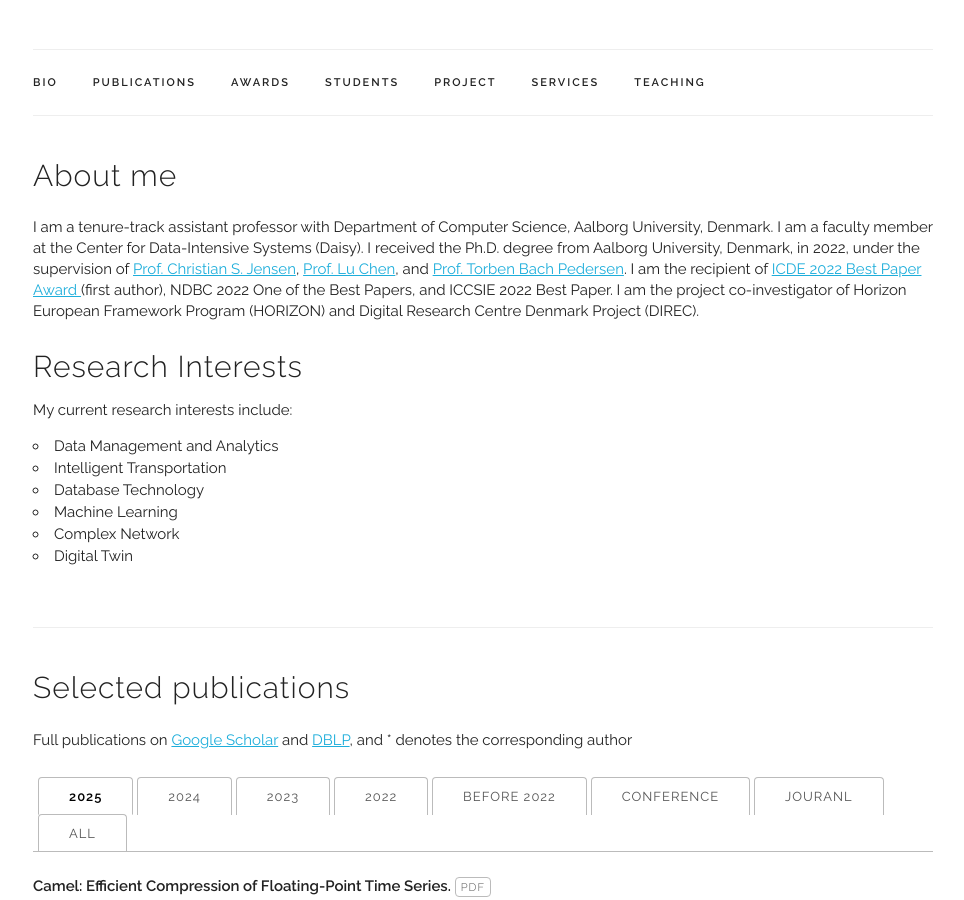
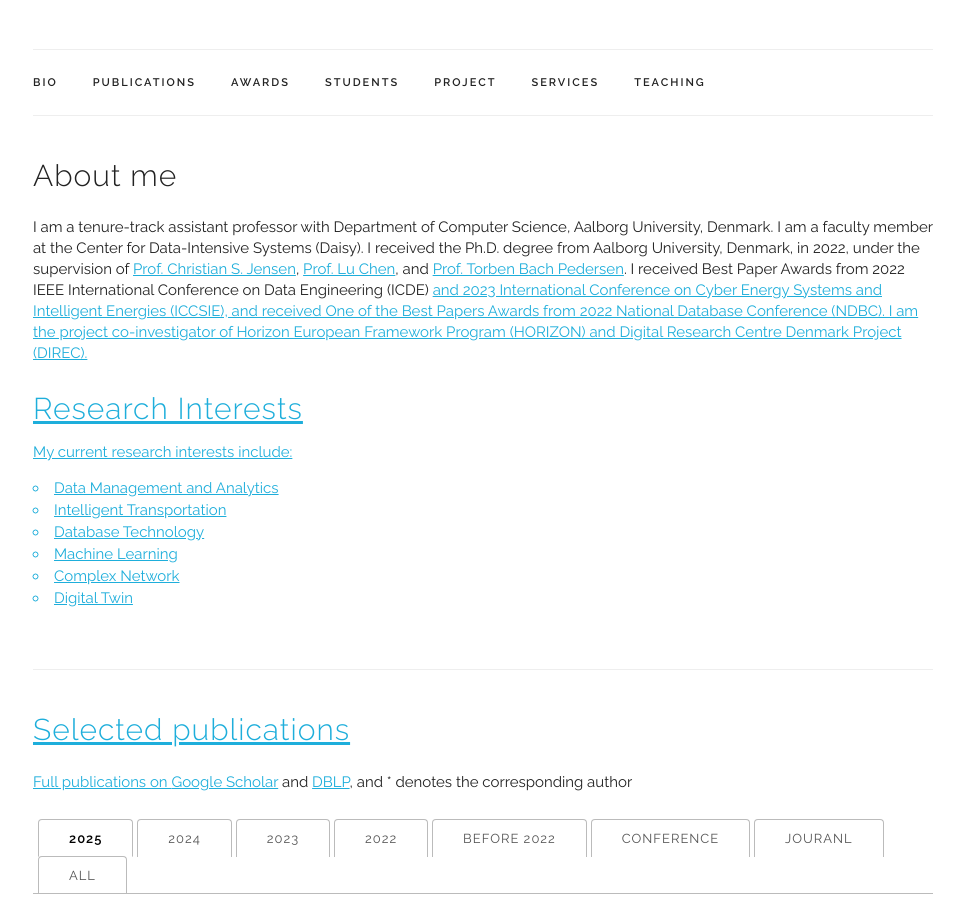
Before and after one commit to litianyi-cs-dkaau/litianyi-cs-dkaau.github.io, a Jekyll site: the page built from index.html, in a window 1280 px wide and 900 px high, scrolled down 314 px. Shown: the whole window, without its empty margins (157-1121 px from the left). Built offline with Jekyll 4.4.1, drawn with Linux system fonts in a browser that asks for light colours.

Commit message:
Update index.html

```diff
--- a/index.html
+++ b/index.html
@@ -13,7 +13,7 @@ I have served on the Program Committees of top conferences including ICDE, KDD,
   <p style="line-height:1.4">
   I am a tenure-track assistant professor with Department of Computer Science, Aalborg University, Denmark. I am a faculty member at the Center for Data-Intensive Systems (Daisy).
     I received the Ph.D. degree from Aalborg University, Denmark, in 2022, under the supervision of <a href="https://csj.cs.aau.dk" target="_blank">Prof. Christian S. Jensen</a>, <a href="https://person.zju.edu.cn/en/luchen" target="_blank">Prof. Lu Chen</a>, and <a href="https://homes.cs.aau.dk/~tbp/" target="_blank">Prof. Torben Bach Pedersen</a>.
-   I am the recipient of <a href="https://icde2022.ieeecomputer.my/best-papers/" target="_blank"> ICDE 2022 Best Paper Award </a> (first author), NDBC 2022 One of the Best Papers, and ICCSIE 2022 Best Paper.
+   I received Best Paper Awards from 2022 IEEE International Conference on Data Engineering (ICDE) <a href="https://icde2022.ieeecomputer.my/best-papers/" target="_blank"> and  2023 International Conference on Cyber Energy Systems and Intelligent Energies (ICCSIE), and received One of the Best Papers Awards from 2022 National Database Conference (NDBC).
     I am the project co-investigator of Horizon European Framework Program (HORIZON) and Digital Research Centre Denmark Project (DIREC).</p>
 
   <h4>Research Interests</h4>
```
